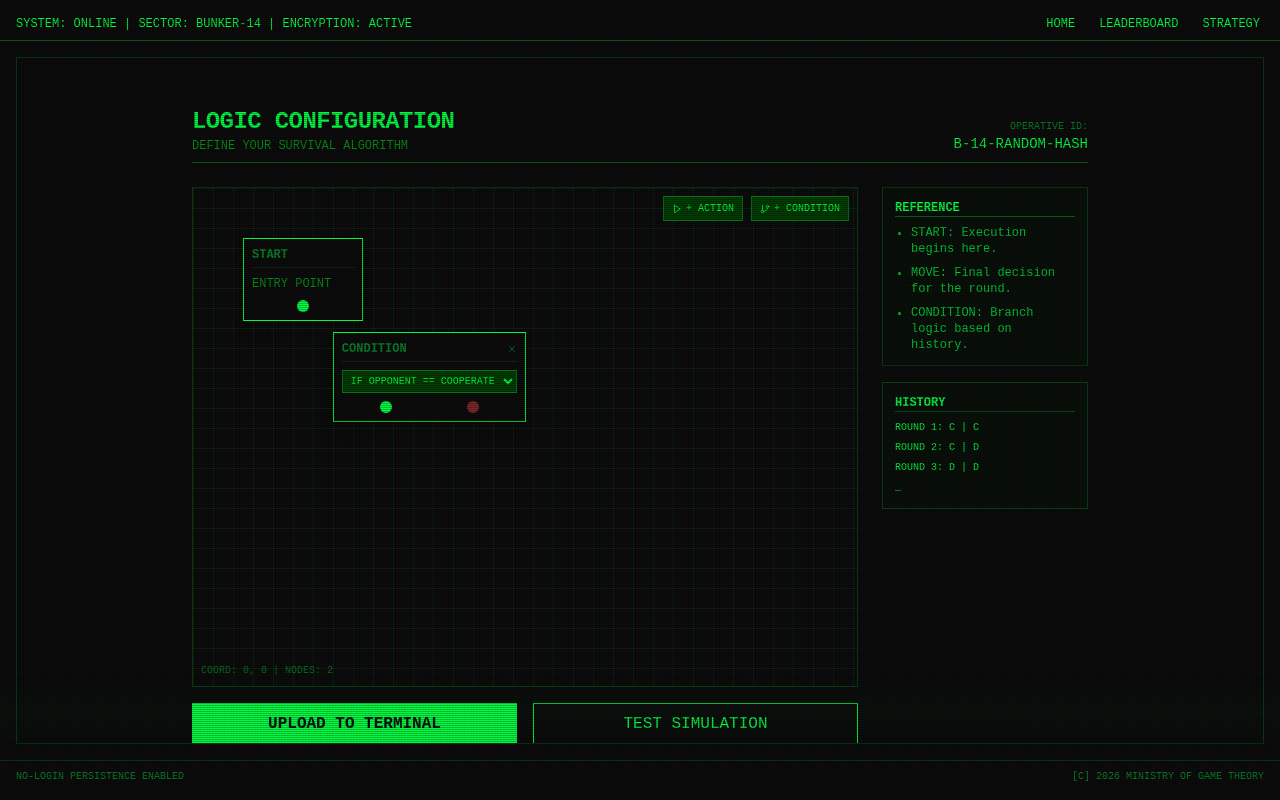
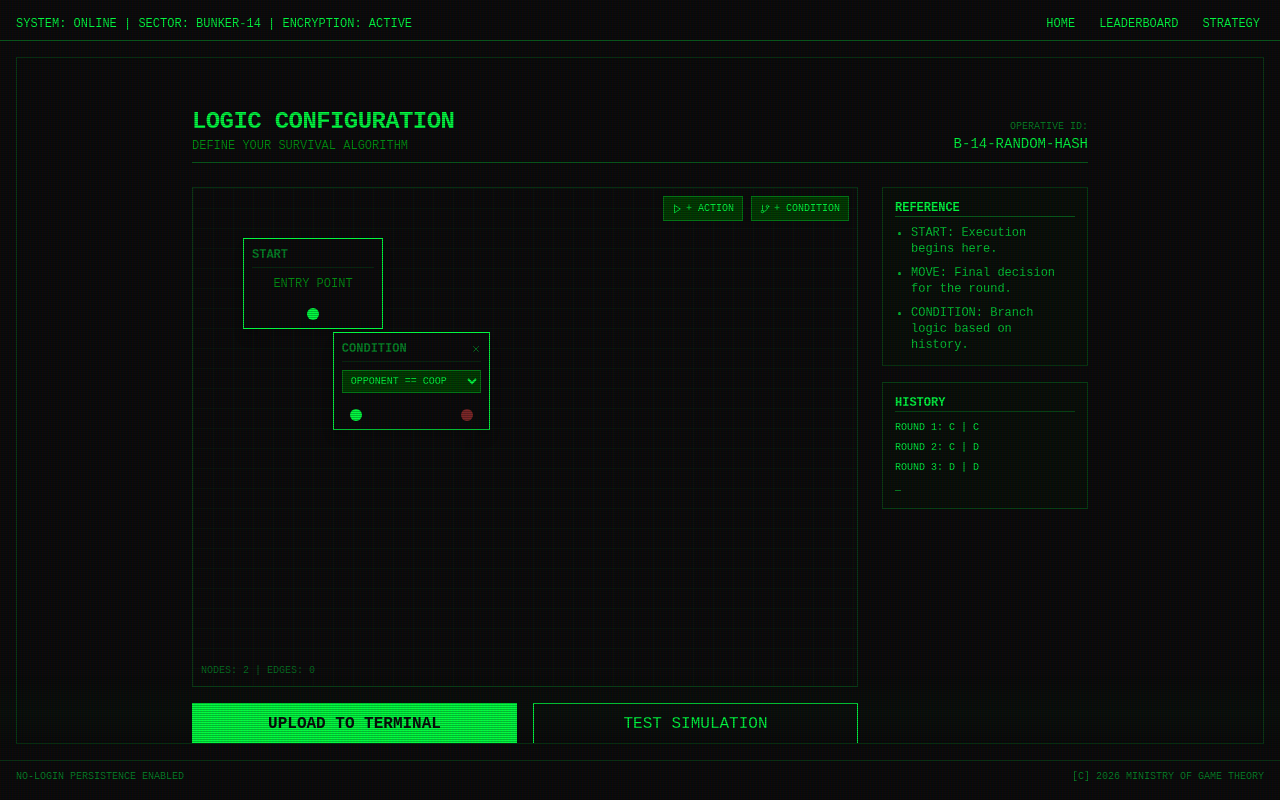
Before and after one commit to grantmcd/prisoners-royale, a React (Vite) app: page /strategy in a window 1280 px wide. Both pictures are taken after a click on the button "+ CONDITION". Built offline with nearby package versions, Linux system fonts and the light colour scheme.

Commit message:
feat: add wiring to logic builder

```diff
--- a/client/src/components/LogicBuilder.tsx
+++ b/client/src/components/LogicBuilder.tsx
@@ -18,25 +18,12 @@ function LogicBuilder() {
   const [nodes, setNodes] = useState<Node[]>([
     { id: 'start', type: 'START', x: 50, y: 50, data: {} },
   ])
+  const [edges, setEdges] = useState<{ id: string; from: string; to: string; type?: 'yes' | 'no' }[]>([])
+  const [connecting, setConnecting] = useState<{ nodeId: string; type?: 'yes' | 'no' } | null>(null)
   const [draggingId, setDraggingId] = useState<string | null>(null)
   const [dragOffset, setDragOffset] = useState({ x: 0, y: 0 })
   const containerRef = useRef<HTMLDivElement>(null)
 
-  const handleMouseDown = (e: React.MouseEvent, id: string) => {
-    e.stopPropagation()
-    const node = nodes.find(n => n.id === id)
-    if (!node) return
-
-    setDraggingId(id)
-    // Calculate offset from mouse to node top-left
-    const rect = (e.target as HTMLElement).getBoundingClientRect()
-    // We can't easily get the node's rect here without a ref map, so we'll approximate
-    // or just use the mouse position relative to the node position we know.
-    // Simpler: Just track the mouse movement delta.
-    // Let's rely on the container relative coordinates.
-  }
-
-  // Better drag implementation
   const startDrag = (e: React.MouseEvent, node: Node) => {
     e.stopPropagation()
     setDraggingId(node.id)
@@ -63,6 +50,7 @@ function LogicBuilder() {
 
   const handleMouseUp = () => {
     setDraggingId(null)
+    setConnecting(null) // Cancel connection if dropped on nothing
   }
 
   const addNode = (type: NodeType) => {
@@ -79,6 +67,44 @@ function LogicBuilder() {
   const deleteNode = (id: string) => {
     if (id === 'start') return // Protect start node
     setNodes(prev => prev.filter(n => n.id !== id))
+    setEdges(prev => prev.filter(e => e.from !== id && e.to !== id))
+  }
+
+  const startConnection = (e: React.MouseEvent, nodeId: string, type?: 'yes' | 'no') => {
+    e.stopPropagation()
+    setConnecting({ nodeId, type })
+  }
+
+  const completeConnection = (e: React.MouseEvent, targetNodeId: string) => {
+    e.stopPropagation()
+    if (!connecting) return
+    if (connecting.nodeId === targetNodeId) return // No self-loops
+
+    setEdges(prev => [
+      ...prev.filter(edge => edge.from !== connecting.nodeId || edge.type !== connecting.type),
+      {
+        id: `${connecting.nodeId}-${targetNodeId}-${Date.now()}`,
+        from: connecting.nodeId,
+        to: targetNodeId,
+        type: connecting.type
+      }
+    ])
+    setConnecting(null)
+  }
+
+  // Calculate connection lines
+  const getPortPos = (node: Node, type?: 'yes' | 'no') => {
+    // These offsets need to match where the DOM elements are rendered
+    const width = 140 // Approx width
+    if (node.type === 'CONDITION') {
+        if (type === 'yes') return { x: node.x + 20, y: node.y + 75 }
+        if (type === 'no') return { x: node.x + 120, y: node.y + 75 }
+    }
+    return { x: node.x + 70, y: node.y + (node.type === 'START' ? 45 : 75) }
+  }
+
+  const getTargetPos = (node: Node) => {
+      return { x: node.x + 70, y: node.y }
   }
 
   return (
@@ -89,6 +115,7 @@ function LogicBuilder() {
       onMouseUp={handleMouseUp}
       onMouseLeave={handleMouseUp}
     >
+      {/* Controls */}
       <div className="absolute top-2 right-2 flex gap-2 z-10">
         <button
             onClick={() => addNode('MOVE')}
@@ -104,22 +131,56 @@ function LogicBuilder() {
         </button>
       </div>
 
-      <svg className="absolute inset-0 w-full h-full pointer-events-none opacity-30">
+      {/* SVG Layer for Lines */}
+      <svg className="absolute inset-0 w-full h-full pointer-events-none z-0">
         <pattern id="grid" width="20" height="20" patternUnits="userSpaceOnUse">
-          <path d="M 20 0 L 0 0 0 20" fill="none" stroke="currentColor" strokeWidth="0.5" />
+          <path d="M 20 0 L 0 0 0 20" fill="none" stroke="currentColor" strokeWidth="0.5" className="text-terminal-fg/10" />
         </pattern>
         <rect width="100%" height="100%" fill="url(#grid)" />
+
+        {/* Drawn Edges */}
+        {edges.map(edge => {
+            const fromNode = nodes.find(n => n.id === edge.from)
+            const toNode = nodes.find(n => n.id === edge.to)
+            if (!fromNode || !toNode) return null
+
+            const start = getPortPos(fromNode, edge.type)
+            const end = getTargetPos(toNode)
+
+            return (
+                <path
+                    key={edge.id}
+                    d={`M ${start.x} ${start.y} C ${start.x} ${start.y + 50}, ${end.x} ${end.y - 50}, ${end.x} ${end.y}`}
+                    fill="none"
+                    stroke={edge.type === 'no' ? '#ef4444' : 'currentColor'}
+                    strokeWidth="2"
+                    className="opacity-60"
+                />
+            )
+        })}
+
+        {/* Active Connection Line (Dragging) */}
+        {connecting && (() => {
+            const fromNode = nodes.find(n => n.id === connecting.nodeId)
+            if (!fromNode || !containerRef.current) return null
+            // We need current mouse pos, but that's in state/event...
+            // Simplified: Just draw a straight line to nowhere or skip for now
+            return null
+        })()}
       </svg>
 
+      {/* Nodes */}
       {nodes.map(node => (
         <div
           key={node.id}
-          className={`absolute border p-2 min-w-[120px] text-xs shadow-lg transition-shadow
-            ${draggingId === node.id ? 'border-terminal-accent shadow-terminal-accent/20 z-20' : 'border-terminal-fg bg-terminal-bg z-10'}
+          className={`absolute border p-2 min-w-[140px] text-xs shadow-lg transition-shadow bg-terminal-bg
+            ${draggingId === node.id ? 'border-terminal-accent shadow-terminal-accent/20 z-20' : 'border-terminal-fg z-10'}
           `}
           style={{ left: node.x, top: node.y, cursor: 'grab' }}
           onMouseDown={(e) => startDrag(e, node)}
+          onMouseUp={(e) => completeConnection(e, node.id)}
         >
+          {/* Header */}
           <div className="flex justify-between items-center border-b border-terminal-fg/30 mb-2 pb-1 opacity-50">
             <span className="font-bold">{node.type}</span>
             {node.type !== 'START' && (
@@ -129,8 +190,9 @@ function LogicBuilder() {
             )}
           </div>
 
+          {/* Content */}
           <div className="space-y-2">
-            {node.type === 'START' && <div className="text-terminal-accent">ENTRY POINT</div>}
+            {node.type === 'START' && <div className="text-terminal-accent text-center pb-2">ENTRY POINT</div>}
 
             {node.type === 'MOVE' && (
                 <select
@@ -148,27 +210,40 @@ function LogicBuilder() {
                     className="bg-terminal-dim text-terminal-fg border border-terminal-fg/30 outline-none w-full p-1 text-[10px]"
                     onMouseDown={(e) => e.stopPropagation()}
                 >
-                    <option>IF OPPONENT == COOPERATE</option>
-                    <option>IF OPPONENT == DEFECT</option>
-                    <option>IF MY LAST == COOPERATE</option>
+                    <option>OPPONENT == COOP</option>
+                    <option>OPPONENT == DEFECT</option>
+                    <option>MY LAST == COOP</option>
                 </select>
-                <div className="flex justify-between text-[10px] pt-1">
-                    <div className="w-3 h-3 bg-terminal-fg rounded-full mx-auto" title="True Output"></div>
-                    <div className="w-3 h-3 bg-red-500/50 rounded-full mx-auto" title="False Output"></div>
-                </div>
                 </div>
             )}
 
-            {/* Output Port */}
-            {(node.type === 'START' || node.type === 'MOVE') && (
-                 <div className="w-3 h-3 bg-terminal-fg rounded-full mx-auto mt-2 cursor-crosshair hover:scale-125 transition-transform" title="Output"></div>
+            {/* Output Ports */}
+            {node.type === 'CONDITION' ? (
+                <div className="flex justify-between text-[10px] pt-2 px-2">
+                    <div
+                        className="w-3 h-3 bg-terminal-fg rounded-full cursor-crosshair hover:scale-150 transition-transform"
+                        title="Connect True"
+                        onMouseDown={(e) => startConnection(e, node.id, 'yes')}
+                    ></div>
+                    <div
+                        className="w-3 h-3 bg-red-500/50 rounded-full cursor-crosshair hover:scale-150 transition-transform"
+                        title="Connect False"
+                        onMouseDown={(e) => startConnection(e, node.id, 'no')}
+                    ></div>
+                </div>
+            ) : (
+                 <div
+                    className="w-3 h-3 bg-terminal-fg rounded-full mx-auto mt-1 cursor-crosshair hover:scale-150 transition-transform"
+                    title="Connect Output"
+                    onMouseDown={(e) => startConnection(e, node.id)}
+                 ></div>
             )}
           </div>
         </div>
       ))}
 
       <div className="absolute bottom-2 left-2 text-[10px] opacity-40 font-mono">
-        COORD: {Math.round(dragOffset.x)}, {Math.round(dragOffset.y)} | NODES: {nodes.length}
+        NODES: {nodes.length} | EDGES: {edges.length} {connecting ? '| CONNECTING...' : ''}
       </div>
     </div>
   )
```
